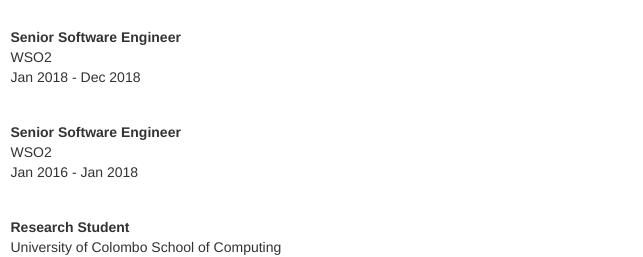
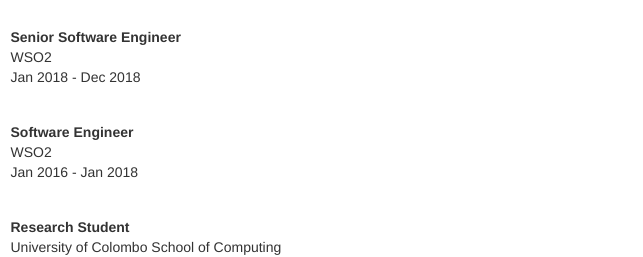
Before and after one commit to madhawap/madhawap.github.io, a plain HTML site: page index.html in a window 1280 px wide. Both pictures are taken after a click on the link "Experience". Shown: the part 543-800 px from the top of the page, 527-1170 px from the left. Drawn offline with nearby package versions, Linux system fonts and the light colour scheme; a web font is replaced by a local one.

Commit message:
Change a typo in experiences

```diff
--- a/experience.html
+++ b/experience.html
@@ -43,7 +43,7 @@
         </li>
         <li class="list-panel">
            <img src="img/wso2-logo.png" class="w3-bar-item w3-circle w3-hide-small" style="width:85px" id="experienceLogos">
-           <b id="experienceTexts">Senior Software Engineer</b>
+           <b id="experienceTexts">Software Engineer</b>
            <br/>WSO2
            <br/>Jan 2016 - Jan 2018
            <br/><br/>
```
